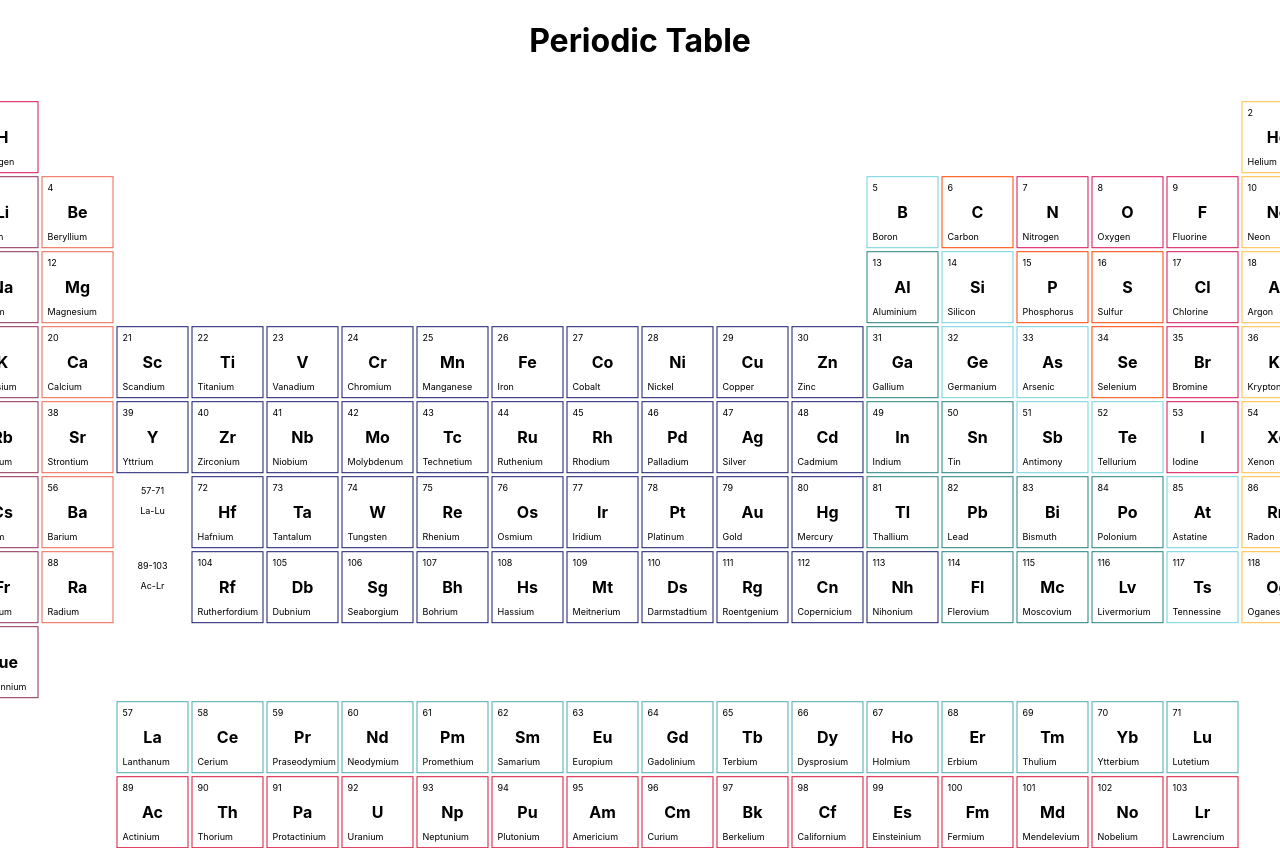
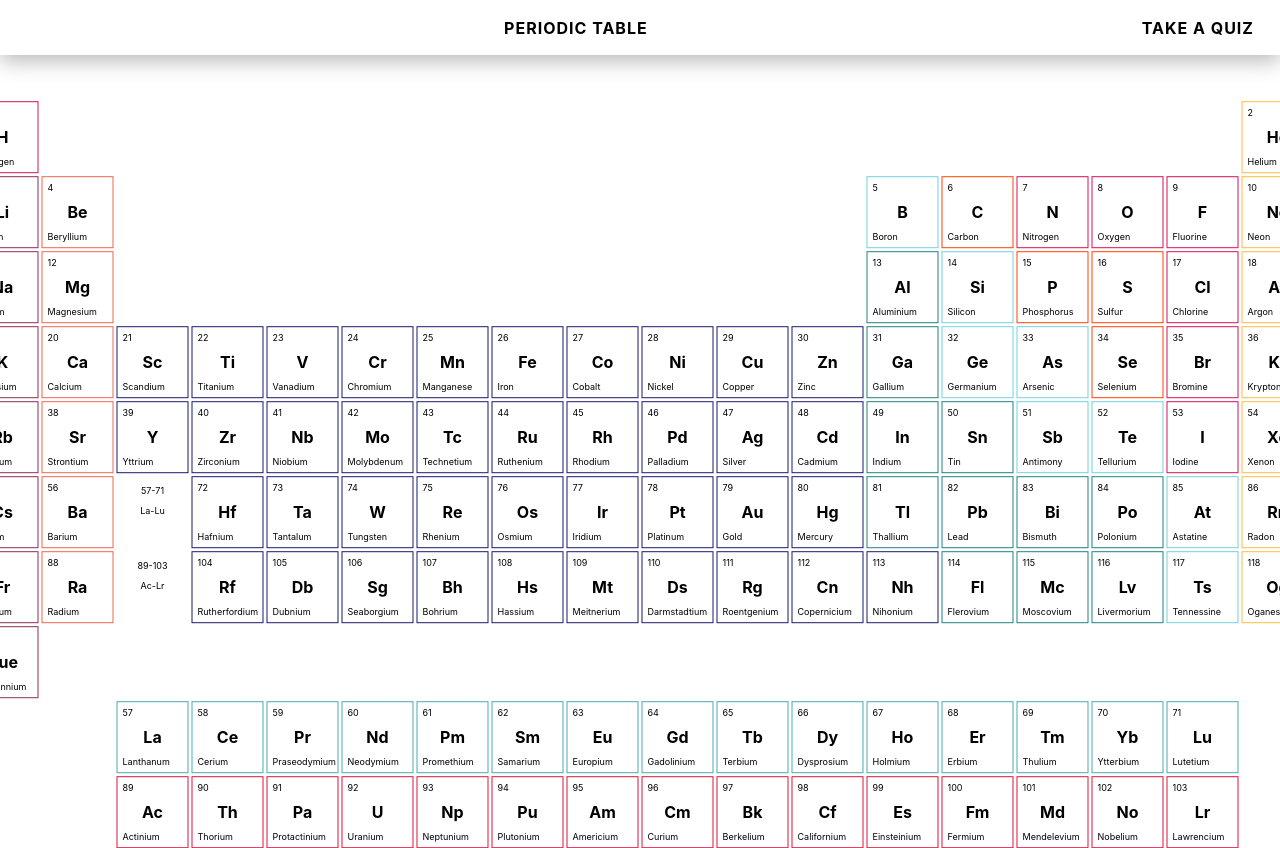
Before and after one commit to anishsubedi5566/CS545-HCI-Periodic-table, a React (Create React App) app in the folder periodic-table-frontend/: page / in a window 1280 px wide. Shown: the top 848 px of the page. Built offline with nearby package versions, Linux system fonts and the light colour scheme.

Commit message:
nav bar and routes added

```diff
--- a/periodic-table-frontend/package.json
+++ b/periodic-table-frontend/package.json
@@ -18,6 +18,8 @@
     "react": "^18.2.0",
     "react-dom": "^18.2.0",
     "react-icons": "^4.6.0",
+    "react-modal": "^3.16.1",
+    "react-router-dom": "^6.4.3",
     "react-scripts": "5.0.1",
     "react-toastify": "^9.0.8",
     "web-vitals": "^2.1.4"
--- a/periodic-table-frontend/src/App.css
+++ b/periodic-table-frontend/src/App.css
@@ -52,6 +52,7 @@
 .element:hover {
   transform: scale(1.25, 1.25);
   z-index: 1;
+  cursor: pointer;
 }
 
 .element .number {
@@ -75,3 +76,40 @@
 .Actinide-series p{
   font-size: 9px;
 }
+
+.Home-Page {
+  margin-top: 20%;
+}
+
+.navbar {
+	height: 35px;
+	display: flex;
+	justify-content: space-between;
+	padding: 10px;
+	background: var(--app-popup-top);
+	box-shadow: 0px 5px 22px rgba(0, 0, 0, 0.3);
+}
+
+.navbar-item {
+	align-self: center;
+	margin: auto;
+}
+
+.navbar-name {
+	font-weight: 700;
+	letter-spacing: 1px;
+	text-transform: uppercase;
+  color: black;
+  text-decoration: none;
+}
+
+.home-link{
+  text-decoration: none;
+  color: black;
+}
+
+.quiz-link {
+  align-self: center;
+  text-align: right;
+  padding-right: 1rem;
+}
--- a/periodic-table-frontend/src/App.js
+++ b/periodic-table-frontend/src/App.js
@@ -1,14 +1,25 @@
-import "./App.css";
+import React from 'react';
+import { BrowserRouter, Routes, Route } from 'react-router-dom';
 import PeriodicTable from "./components/PeriodicTable";
 import Quiz from "./components/Quiz";
+import "./App.css";
+import NavBar from './components/NavBar';
 
 function App() {
   return (
-    <div className="App">
-      <h1>Periodic Table</h1>
-      <PeriodicTable />
-      {/* <Quiz /> */}
-    </div>
+    <BrowserRouter>
+      <div className="App">
+        <div className='App-Header'>
+          <NavBar />
+        </div>
+        <div className='App-Body'>
+          <Routes>
+            <Route exact path='/' element={<PeriodicTable />}/>
+            <Route path='/periodic-table/quiz' element={<Quiz/>}/>
+          </Routes>
+        </div>
+      </div>
+    </BrowserRouter>
   );
 }
 
--- /dev/null
+++ b/periodic-table-frontend/src/components/NavBar.js
@@ -0,0 +1,18 @@
+import React, {useState} from "react";
+import { Link } from "react-router-dom";
+import "../App.css";
+
+const NavBar = () => {
+    return(
+        <div className="navbar">
+            <div className="navbar-item navbar-name">
+                <Link className="home-link" to="/">Periodic Table</Link>
+            </div>
+            <div className="quiz-link">
+                <Link className="navbar-name" to='/periodic-table/quiz'>Take a quiz</Link>
+            </div>
+        </div>
+    )
+}
+
+export default NavBar;
--- a/periodic-table-frontend/src/components/PeriodicTable.js
+++ b/periodic-table-frontend/src/components/PeriodicTable.js
@@ -21,11 +21,20 @@ const colorMap = {
 };
 
 const PeriodicTable = () => {
+
+    const handleElementClick = (atomicNo) => {
+        const selectedElement = data.elements.filter(
+			(element) => element.number === atomicNo
+		)[0];
+        console.log(selectedElement);
+    }
+
     return(
         <div className="periodic-table">
         {
             data.elements.map(element =>
                 <div
+                    onClick={() => handleElementClick(element.number)}
                     className="element"
                     key={element.name}
                     style={{
```
